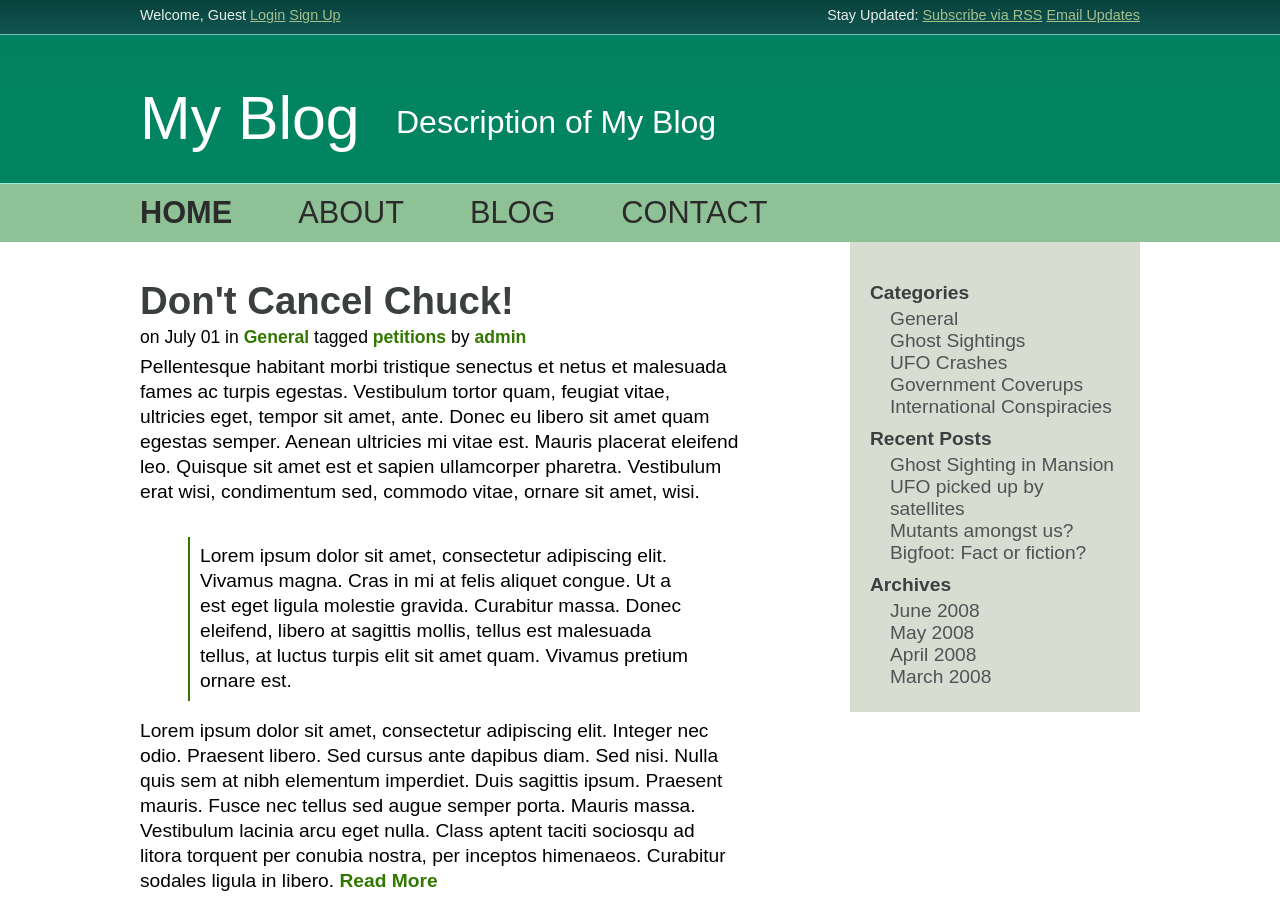
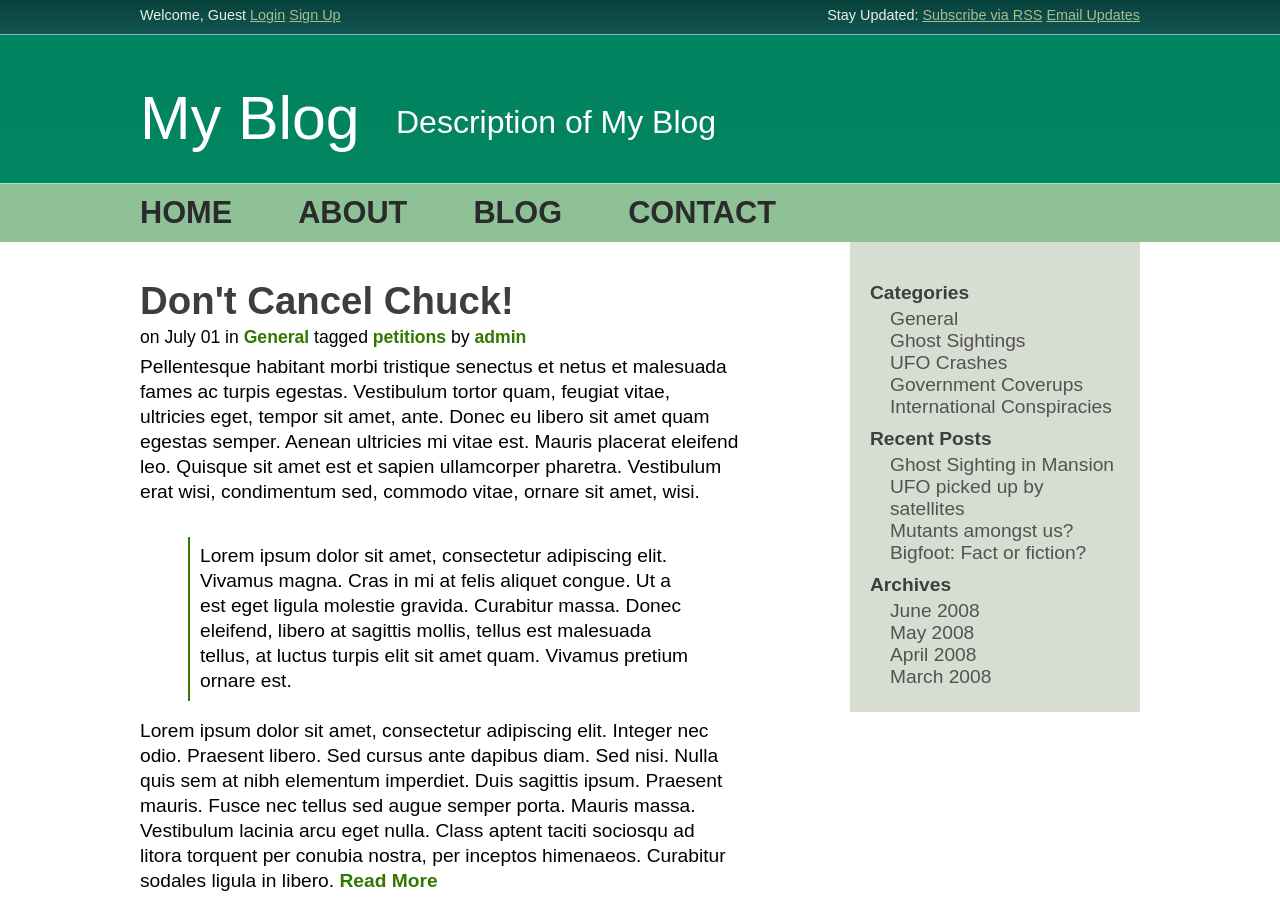
Before and after one commit to pmoubay/CCCS-310-Ass3, a plain HTML site: page index.html in a window 1280 px wide. Shown: the top 903 px of the page. Drawn offline with Linux system fonts and the light colour scheme.

Commit message:
Menu
menu boldness

```diff
--- a/index.html
+++ b/index.html
@@ -27,9 +27,9 @@
             <div id="navigation">
                 <ul id="menu" class="container">
                     <li><a href='#'><b>Home</b> </a></li>
-                    <li><a href='#'>About</a></li>
-                    <li><a href='#'>Blog</a></li>
-                    <li><a href='#'>Contact</a></li>
+                    <li><a href='#'><b>About</b></a></li>
+                    <li><a href='#'><b>Blog</b></a></li>
+                    <li><a href='#'><b>Contact</b></a></li>
                 </ul>
             </div>
         </div>
```
